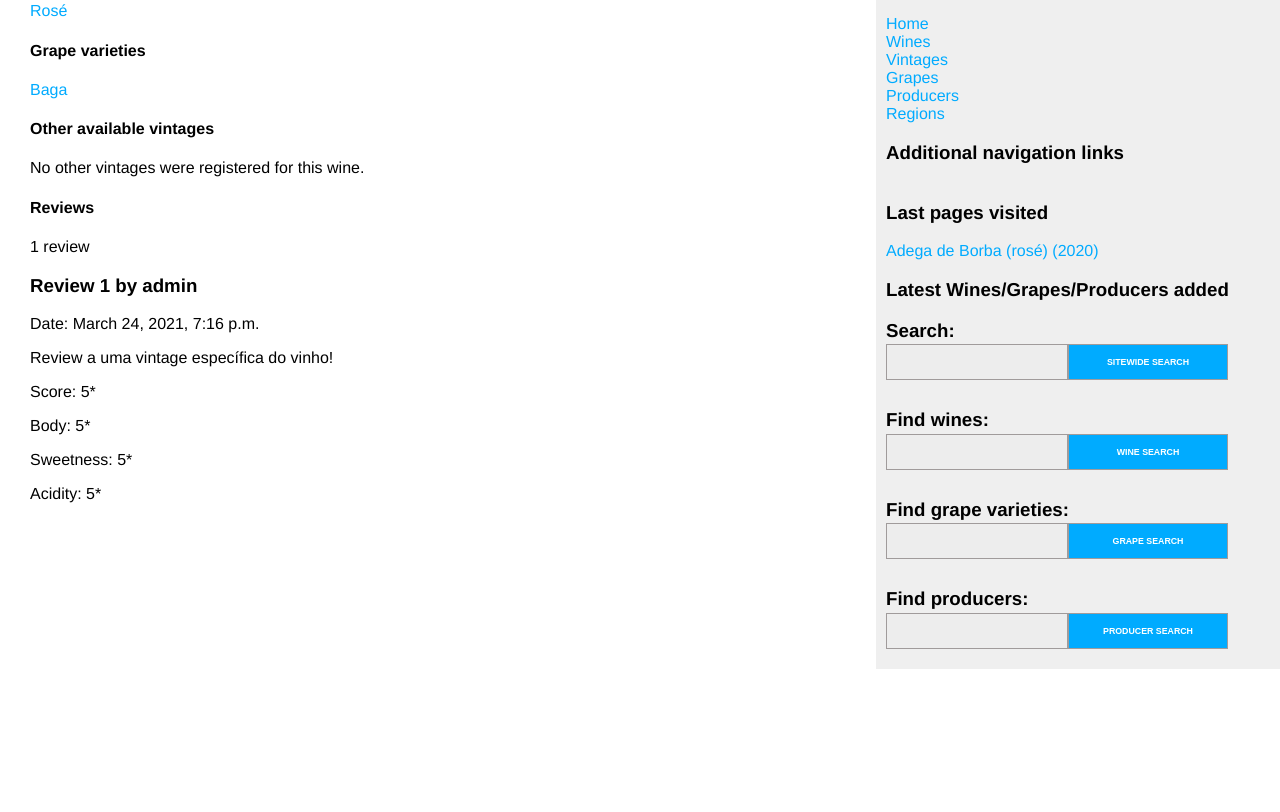
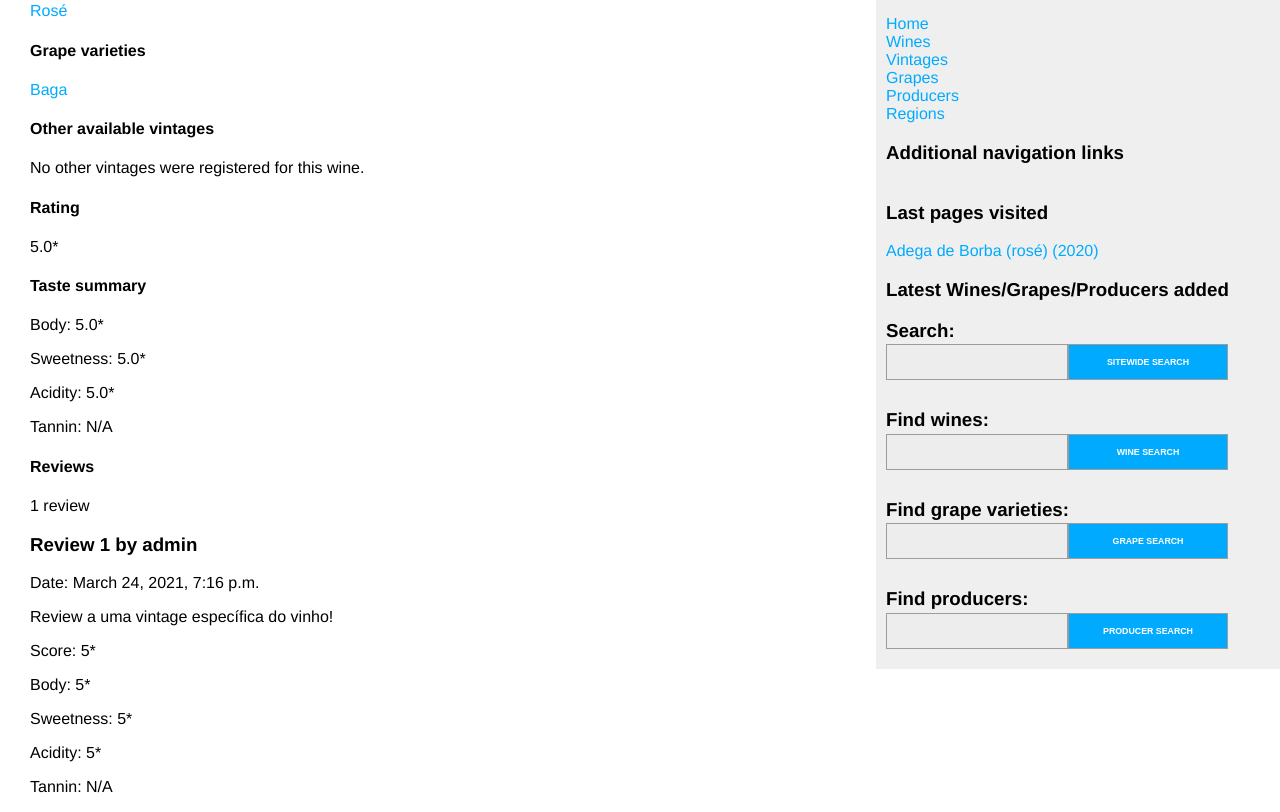
Before and after one commit to andreiavfaria/vinipedia_django, a Django app: page /vintages/7 in a window 1280 px wide. Shown: the part 442-1254 px from the top of the page. Before the commit the page ends 1111 px from the top, so only its background shows below. Run offline with Django 3.2, Linux system fonts and the light colour scheme; a user stored in the database is signed in; data comes from the database, SQL or seed files in the repository; both versions use the stored data as it was after the commit; some libraries are stand-ins or nearby versions.

Commit message:
review score range changed from 0-10 to 1-5; Vintage model methods added (average score, average body, average acidity, etc)

```diff
--- a/final_proj.txt
+++ b/final_proj.txt
@@ -26,7 +26,7 @@ Etc
 to do:
 ------
 - (done) add class integerchoice fields
-- add class methods (avg_rating, avg_acidity, etc)
+- (done) add class methods (avg_rating, avg_acidity, etc)
 - cookies: last pages viewed (persistent)
 - (done) session: last pages visited today
 - django-filters: filter + sort
--- a/wines/forms.py
+++ b/wines/forms.py
@@ -11,6 +11,7 @@ class ReviewForm(forms.ModelForm):
                   'body',
                   'sweetness',
                   'acidity',
+                  'tannin',
                   'text')
 
 
--- a/wines/models.py
+++ b/wines/models.py
@@ -3,6 +3,7 @@ from django.core.validators import MinValueValidator, MaxValueValidator
 from django.db import models
 
 # Create your models here.
+from django.db.models import Avg
 from django.urls import reverse
 
 
@@ -25,10 +26,6 @@ class Region(models.Model):
     description = models.TextField(blank=True)
     image = models.ImageField(upload_to='regions/%Y/%m/%d/', null=True, blank=True)
 
-    class Meta:
-        unique_together = (('name', 'country',),)
-        ordering = ('name',)
-
     def get_other_producers(self):
         """ Returns the non-local producers that operate in the region.
 
@@ -37,6 +34,10 @@ class Region(models.Model):
         """
         other_producers = Producer.objects.filter(presence=self.pk).exclude(origin=self.pk)
         return other_producers
+
+    class Meta:
+        unique_together = (('name', 'country',),)
+        ordering = ('name',)
 
     def __str__(self):
         return self.name
@@ -180,6 +181,12 @@ class Wine(models.Model):
                                on_delete=models.RESTRICT,
                                related_name='local_wines')
 
+    def get_average_rating(self):
+        """ Returns the consolidated average review rating for a wine
+        (including every review for each of its vintages). """
+        average_rating = Review.objects.filter(wine=self.pk).aggregate(Avg('score'))['score__avg']
+        return round(average_rating, 1)
+
     class Meta:
         unique_together = (('name', 'type', 'producer',),)
         ordering = ('name',)
@@ -239,6 +246,41 @@ class Vintage(models.Model):
     # updated_on
     # inserted_on
 
+    def get_average_rating(self):
+        """ Returns the average review rating for a vintage. """
+        if self.reviews:
+            avg = Review.objects.filter(vintage=self.pk).aggregate(Avg('score'))['score__avg']
+            return round(avg, 1)
+        return None
+
+    def get_average_body(self):
+        reviews_with_body_score = Review.objects.filter(vintage=self.pk).exclude(body=None)
+        if reviews_with_body_score:
+            avg = Review.objects.filter(vintage=self.pk).aggregate(Avg('body'))['body__avg']
+            return round(avg, 1)
+        return None
+
+    def get_average_sweetness(self):
+        reviews_with_sweetness_score = Review.objects.filter(vintage=self.pk).exclude(sweetness=None)
+        if reviews_with_sweetness_score:
+            avg = Review.objects.filter(vintage=self.pk).aggregate(Avg('sweetness'))['sweetness__avg']
+            return round(avg, 1)
+        return None
+
+    def get_average_acidity(self):
+        reviews_with_acidity_score = Review.objects.filter(vintage=self.pk).exclude(acidity=None)
+        if reviews_with_acidity_score:
+            avg = Review.objects.filter(vintage=self.pk).aggregate(Avg('acidity'))['acidity__avg']
+            return round(avg, 1)
+        return None
+
+    def get_average_tannin(self):
+        reviews_with_tannin_score = Review.objects.filter(vintage=self.pk).exclude(tannin=None)
+        if reviews_with_tannin_score:
+            avg = Review.objects.filter(vintage=self.pk).aggregate(Avg('tannin'))['tannin__avg']
+            return round(avg, 1)
+        return None
+
     class Meta:
         unique_together = (('wine', 'year',),)
         ordering = ('wine', 'year')
@@ -268,7 +310,7 @@ class GrapeAlias(models.Model):
 
 class Review(models.Model):
     """ Model for wine reviews. """
-    validators = [MinValueValidator(0), MaxValueValidator(10)]
+    validators = [MinValueValidator(1), MaxValueValidator(5)]
 
     class Sweetness(models.IntegerChoices):
         VERY_DRY = 1
@@ -316,7 +358,7 @@ class Review(models.Model):
         related_name='reviews'
     )
     text = models.TextField()
-    score = models.PositiveSmallIntegerField(default=5, validators=validators)
+    score = models.PositiveSmallIntegerField(default=3, validators=validators)
     sweetness = models.IntegerField(choices=Sweetness.choices, null=True)
     body = models.IntegerField(choices=Body.choices, null=True)
     acidity = models.IntegerField(choices=Acidity.choices, null=True)
--- a/wines/templates/wines/vintage/detail.html
+++ b/wines/templates/wines/vintage/detail.html
@@ -67,6 +67,45 @@
 <p class="info">No other vintages were registered for this wine.</p>
 {% endif %}
 
+<!-- Average rating -->
+<h4>Rating</h4>
+{% if vintage.reviews.all %}
+<p>{{ vintage.get_average_rating }}*</p>
+{% else %}
+<p>N/A</p>
+{% endif %}
+
+<!-- Taste profile -->
+<h4>Taste summary</h4>
+{% if vintage.reviews.all %}
+<!-- Body -->
+{% if vintage.get_average_body %}
+<p class="score">Body: {{ vintage.get_average_body }}*</p>
+{% else %}
+<p class="score">Body: N/A</p>
+{% endif %}
+<!-- Sweetness -->
+{% if vintage.get_average_sweetness %}
+<p class="score">Sweetness: {{ vintage.get_average_sweetness }}*</p>
+{% else %}
+<p class="score">Sweetness: N/A</p>
+{% endif %}
+<!-- Acidity -->
+{% if vintage.get_average_acidity %}
+<p class="score">Acidity: {{ vintage.get_average_acidity }}*</p>
+{% else %}
+<p class="score">Acidity: N/A</p>
+{% endif %}
+<!-- Tannin -->
+{% if vintage.get_average_tannin %}
+<p class="score">Tannin: {{ vintage.get_average_tannin }}*</p>
+{% else %}
+<p class="score">Tannin: N/A</p>
+{% endif %}
+{% else %}
+<p>No info </p>
+{% endif %}
+
 <!-- Existing reviews -->
 <h4>Reviews</h4>
 {% with vintage.reviews.count as total_reviews %}
@@ -83,10 +122,32 @@
     </p>
     <p>Date: {{ review.published_on }}</p>
     <p>{{ review.text|linebreaks }}</p>
+    <!-- Score -->
     <p class="score">Score: {{ review.score }}*</p>
+    <!-- Body -->
+    {% if review.body %}
     <p class="score">Body: {{ review.body }}*</p>
+    {% else %}
+    <p class="score">Body: N/A</p>
+    {% endif %}
+    <!-- Sweetness -->
+    {% if review.sweetness %}
     <p class="score">Sweetness: {{ review.sweetness }}*</p>
+    {% else %}
+    <p class="score">Sweetness: N/A</p>
+    {% endif %}
+    <!-- Acidity -->
+    {% if review.acidity %}
     <p class="score">Acidity: {{ review.acidity }}*</p>
+    {% else %}
+    <p class="score">Acidity: N/A</p>
+    {% endif %}
+    <!-- Tannin -->
+    {% if review.tannin %}
+    <p class="score">Tannin: {{ review.tannin }}*</p>
+    {% else %}
+    <p class="score">Tannin: N/A</p>
+    {% endif %}
   </div>
 {% empty %}
     <p class="info">There are no reviews yet.</p>
```
Also changed, not shown: wines/templates/wines/wine/detail.html (+30 -0 lines), db.sqlite3, wines/migrations/0033_auto_20210329_2208.py (added).
